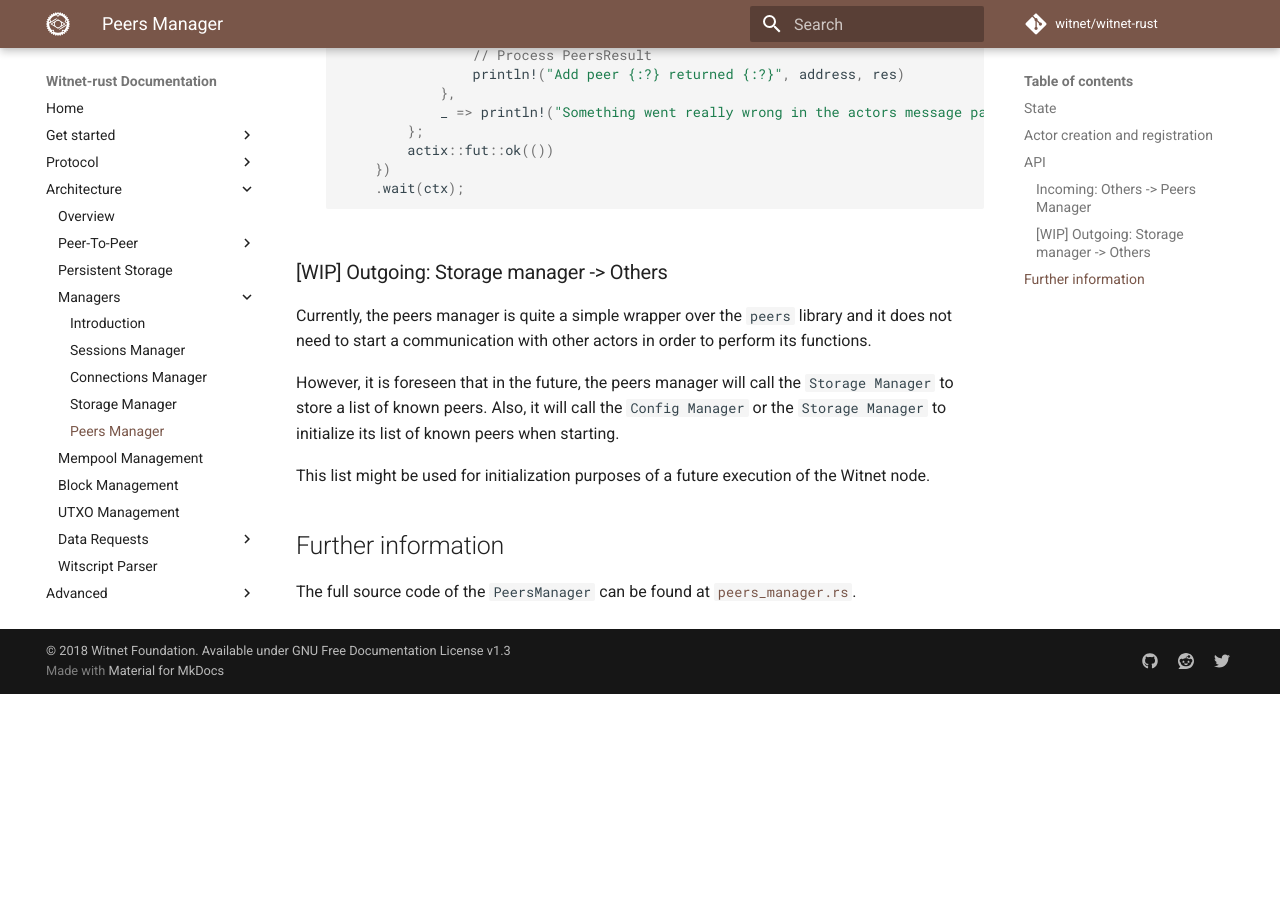
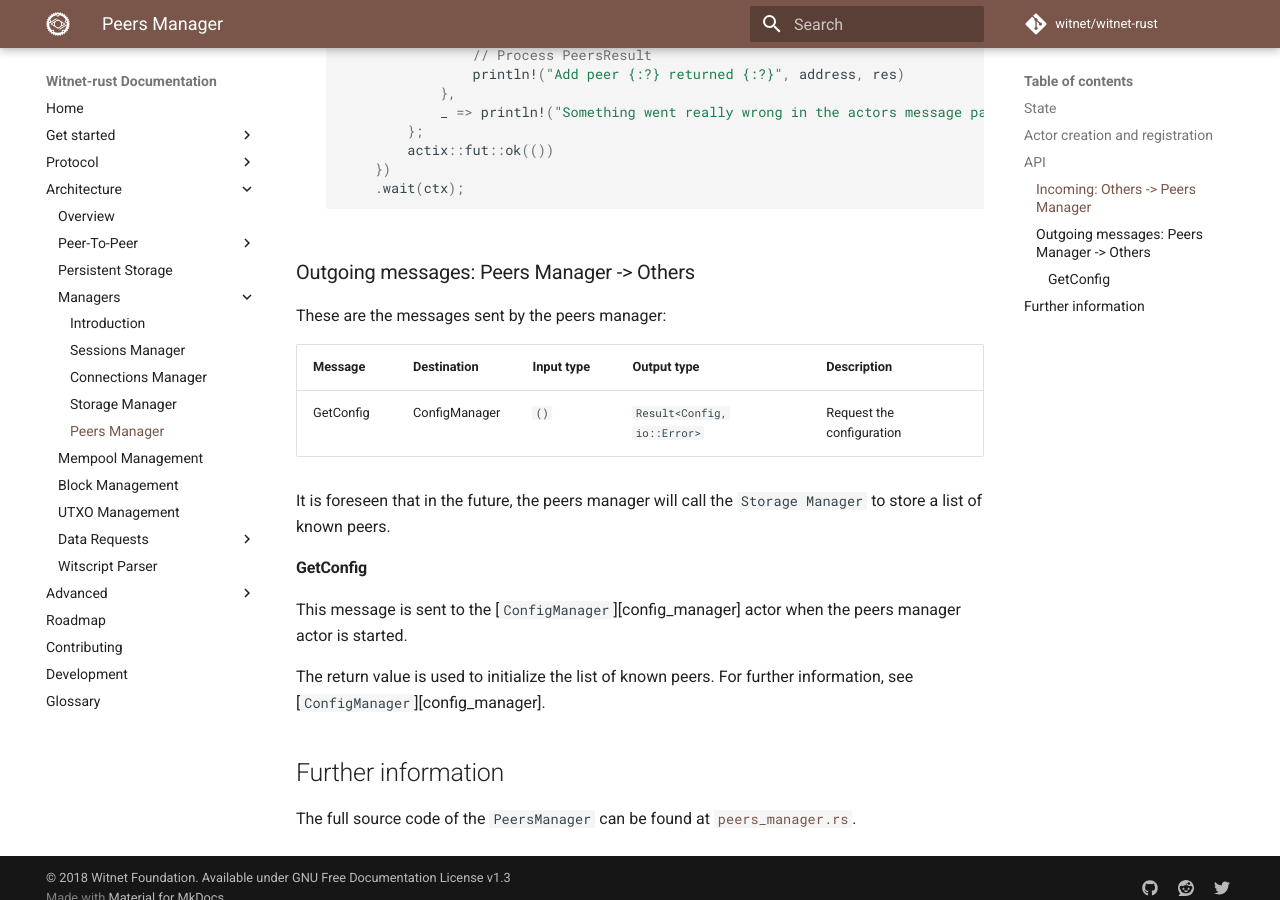
Before and after one commit to witnet/witnet-rust, an MkDocs documentation site: the page built from docs/architecture/managers/peers-manager.md, in a window 1280 px wide and 900 px high, scrolled down 1834 px. Built offline with MkDocs 1.6.1 and Material for MkDocs 9.7.7, drawn with Linux system fonts in a browser that asks for light colours; comment, search, counter and statistics services are not loaded; before the commit the page ends 2528 px from its top, so only the background shows below that.

Commit message:
docs(core): update peers manager with config

````diff
--- a/docs/architecture/managers/peers-manager.md
+++ b/docs/architecture/managers/peers-manager.md
@@ -6,8 +6,7 @@
 
 ## State
 
-The state of the actor is an instance of the [`Peers`][peers] library, which contains a list of
-peers known to the Witnet node.
+The state of the actor is an instance of the [`Peers`][peers] library, which contains a list of peers known to the Witnet node.
 
 ```rust
 #[derive(Default)]
@@ -86,16 +85,21 @@
         .wait(ctx);
     ```
 
-### [WIP] Outgoing: Storage manager -> Others
+### Outgoing messages: Peers Manager -> Others
 
-Currently, the peers manager is quite a simple wrapper over the `peers` library and it does not need to
-start a communication with other actors in order to perform its functions.
+These are the messages sent by the peers manager:
 
-However, it is foreseen that in the future, the peers manager will call the `Storage Manager` to
-store a list of known peers. Also, it will call the `Config Manager` or the `Storage Manager` to
-initialize its list of known peers when starting.
+| Message   | Destination   | Input type | Output type                 | Description               |
+| --------- | ------------- | ---------- | --------------------------- | ------------------------- |
+| GetConfig | ConfigManager | `()`       | `Result<Config, io::Error>` | Request the configuration |
 
-This list might be used for initialization purposes of a future execution of the Witnet node.
+It is foreseen that in the future, the peers manager will call the `Storage Manager` to store a list of known peers.
+
+#### GetConfig
+
+This message is sent to the [`ConfigManager`][config_manager] actor when the peers manager actor is started.
+
+The return value is used to initialize the list of known peers. For further information, see  [`ConfigManager`][config_manager].
 
 ## Further information
 
````
